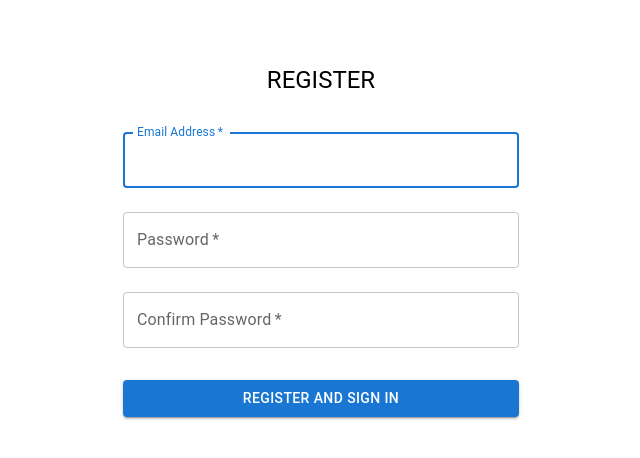
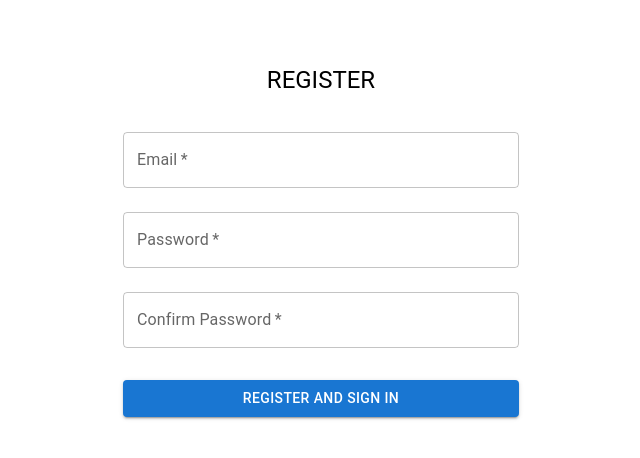
Before and after one commit to filnow/gym-buddy, a React (Vite) app: page /register in a window 1280 px wide. Shown: the top 458 px of the page, without its empty margins (319-959 px from the left). Built offline with nearby package versions, Linux system fonts and the light colour scheme; no server answers.

Commit message:
register works

```diff
--- a/src/pages/Register.tsx
+++ b/src/pages/Register.tsx
@@ -14,22 +14,17 @@ interface SignUpFormProps {
   confirmPassword: string;
 }
 
+
 export default function Register() {
 
   const navigate = useNavigate();
 
-  const methods = useForm<SignUpFormProps>({
-    defaultValues: { email: "", password: "", confirmPassword: "" },
-  });
-
   const { mutate, isLoading } = useSignUp();
 
-  const {
-    handleSubmit,
-    watch,
-  } = methods;
+  const { register, handleSubmit, watch} = useForm<SignUpFormProps>();
 
   const onSubmit = (data: SignUpFormProps) => {
+    console.log(data);
     mutate(
       { email: data.email, password: data.password },
       {
@@ -57,39 +52,40 @@ export default function Register() {
         <Typography component="h1" variant="h5">
           REGISTER
         </Typography>
-          <Box component="form" onClick={handleSubmit(onSubmit)} noValidate className='mt-5'>
+        <Box component="form" onSubmit={handleSubmit(onSubmit)} noValidate className='mt-5'>
           <TextField
             margin="normal"
             required
             fullWidth
-              id="email"
-              label="Email Address"
-              name="email"
-              autoComplete="email"
-              autoFocus
+            type='email'
+            label='Email'
+            {...register("email", { required: true })}
           />
           <TextField
             margin="normal"
             required
             fullWidth
-              name="password"
-              label="Password"
-              type="password"
-              id="password"
+            type='password'
+            label='Password'
+            {...register("password", { required: true })}
           />
           <TextField
             margin="normal"
             required
             fullWidth
-              name="confirm-password"
-              label="Confirm Password"
-              type="password"
-              id="confirm-password"
+            type='password'
+            label='Confirm Password'
+            {...register("confirmPassword", {
+              required: true,
+              validate: (value: string) =>
+                value === watch('password') || "The passwords do not match",
+            })}
           />
           <Button
             type="submit"
             fullWidth
             variant="contained"
+            disabled={isLoading}
             sx={{ mt: 3, mb: 2 }}
           >
             Register and Sign In
```
Lines whose indentation alone changed are shown as unchanged.
